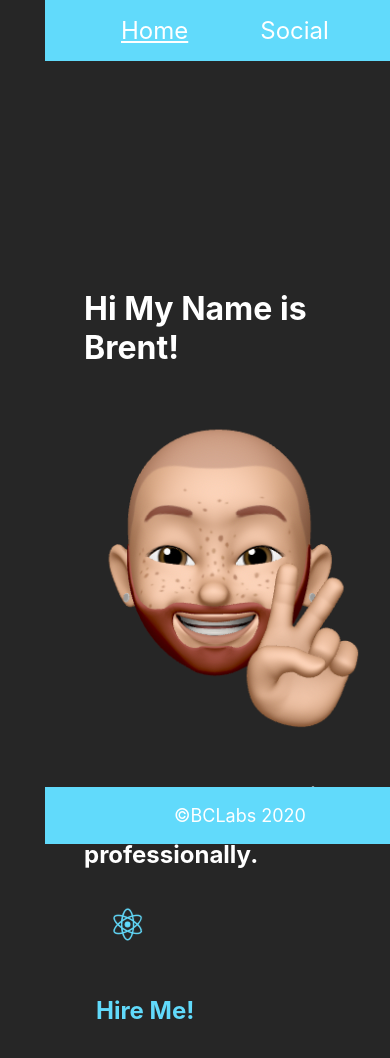
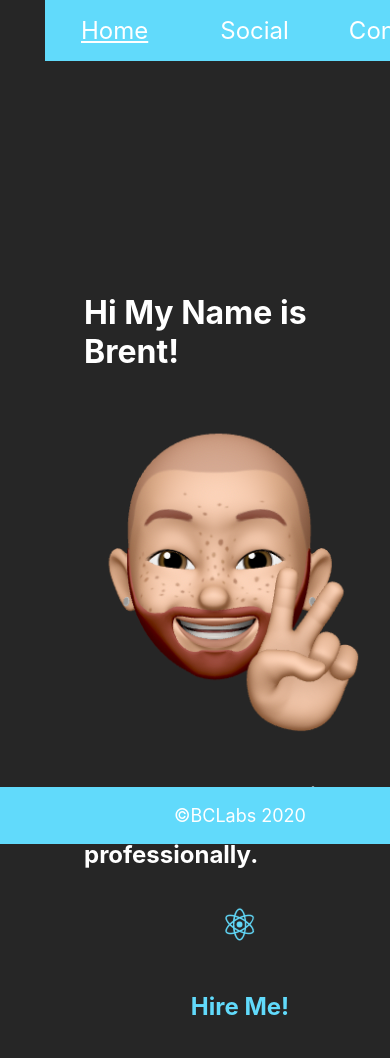
Before and after one commit to brentcareycode/brent-portfolio, a React (Create React App) app: page / in a window 390 px wide. Shown: the top 1058 px of the page. Built offline with nearby package versions, Linux system fonts and the light colour scheme.

Commit message:
Styling changes

```diff
--- a/src/Footer.css
+++ b/src/Footer.css
@@ -1,6 +1,6 @@
 .Footer {
   background-color: #61DAFB;
-  width: 100vw;
+  width: 100vmax;
   display: flex;
   justify-content: center;
   color: white;
--- /dev/null
+++ b/src/Main.css
@@ -0,0 +1,48 @@
+body{
+  margin: 0;
+}
+.Main {
+  display: flex;
+  flex-direction: column;
+  align-items: center;
+}
+h1, h2{
+  color: white;
+}
+.App-logo {
+  height: 10vmin;
+  pointer-events: none;
+  margin: 1em;
+}
+.brent-logo{
+  border-radius: 90%;
+}
+
+@media (prefers-reduced-motion: no-preference) {
+  .App-logo {
+    animation: App-logo-spin infinite 20s linear;
+  }
+}
+
+@keyframes App-logo-spin {
+  from {
+    transform: rotate(0deg);
+  }
+  to {
+    transform: rotate(360deg);
+  }
+}
+
+.hireMe {
+  color: #61dafb;
+  text-decoration: none;
+  padding: 0.5em;
+  border-radius: 0.1em;
+}
+
+.hireMe:hover {
+  cursor: pointer;
+
+  color: #0ec7f9;
+  border: 1px solid #0ec7f9;
+}
--- a/src/Main.js
+++ b/src/Main.js
@@ -1,5 +1,5 @@
 import React, { useState } from 'react';
-import './App.css';
+import './Main.css';
 import logo from './logo.svg'
 import Form from './Form';
 import brentPeace from './brentPeace.png'
--- a/src/NavBar.css
+++ b/src/NavBar.css
@@ -10,6 +10,10 @@
   z-index: 1;
 }
 
+.nav-right {
+  background-color: #61DAFB;
+}
+
 .nav-left{
   width: 20%;
   display: flex;
@@ -19,6 +23,12 @@
 @media only screen and (max-width: 600px){
   .nav-left {
     display: none;
+  }
+  ul{
+    padding: 0;
+  }
+  li{
+    margin: 0;
   }
 }
 #nav-header{
--- a/src/SocialBar.css
+++ b/src/SocialBar.css
@@ -13,21 +13,36 @@ a {
   margin: .5em;
   font-size: x-large;
   text-decoration: none;
-  color: #057bab;
 }
-
+@media only screen and (max-width: 600px){
+  .Social-Bar {
+    width: 80vw;
+  }
+}
 a:hover{
   text-decoration: underline;
 }
 .twitter {
   background: linear-gradient(to right,white, #07ABED);
 }
+.twitter a {
+  color: #07ABED;
+}
 .github {
   background: linear-gradient(to right,white, #3D82C6);
+}
+.github a {
+  color: #3D82C6;
 }
 .linkedin {
   background: linear-gradient(to right,white, #057FB1);
 }
+.linkedin a {
+  color:#057FB1;
+}
 .medium {
   background: linear-gradient(to right,white, #30302F);
 }
+.medium a {
+  color: #30302F;
+}
```
